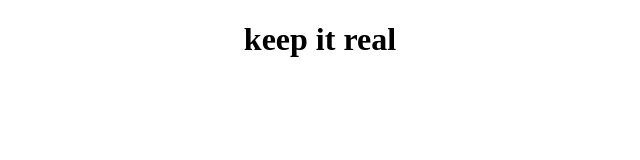
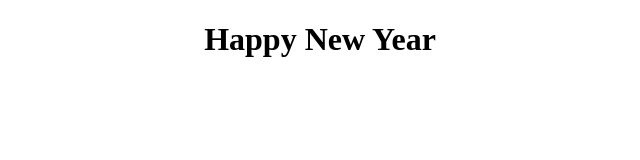
Before and after one commit to rabinpokharel/portfolio-rabin, a plain HTML site: page index.html in a window 1280 px wide. Shown: the whole page, without its empty margins (320-960 px from the left). Drawn offline with Linux system fonts and the light colour scheme.

Commit message:
Update index.html

```diff
--- a/index.html
+++ b/index.html
@@ -10,7 +10,7 @@ h1 {text-align: center;}
 </style>
 </head>
 
- <h1>keep it real <h1>
+ <h1>Happy New Year <h1>
 
 </body>
 </html>
```
